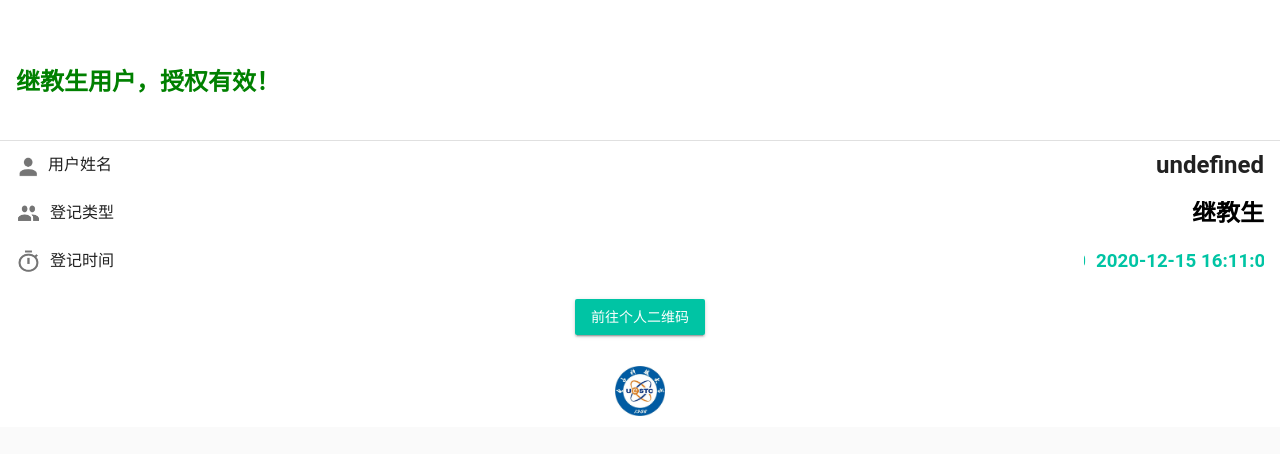
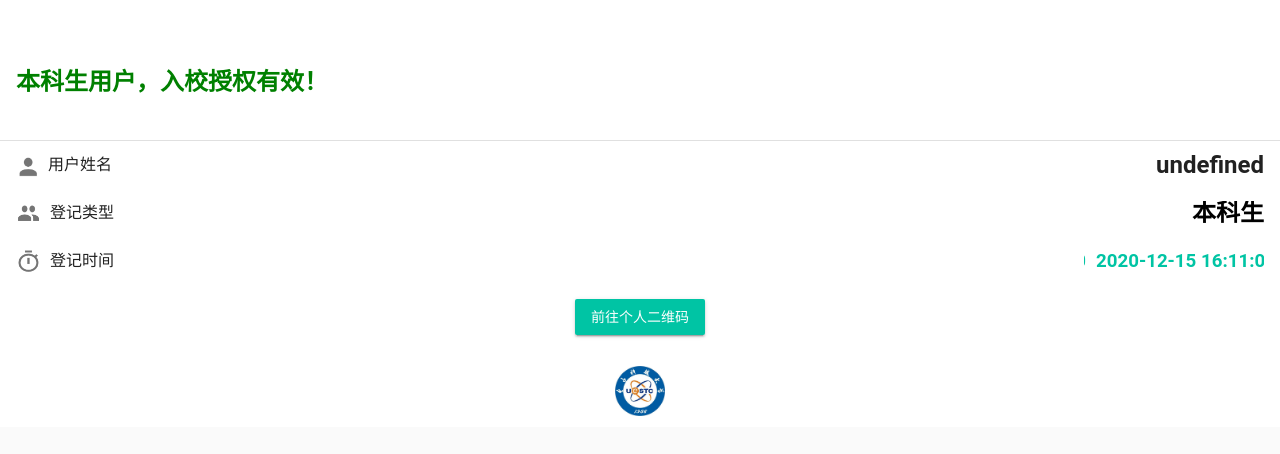
Before and after one commit to szx578686113/lalalacx, a plain HTML site: page index.html in a window 1280 px wide. Drawn offline with Linux system fonts and the light colour scheme; no server answers; a web font is replaced by a local one.

Commit message:
Update index.html

```diff
--- a/index.html
+++ b/index.html
@@ -908,7 +908,7 @@
               <div data-v-477b291f="" class="v-list__tile__content">
                 <div data-v-477b291f="" class="v-list__tile__title warning--text">
                   <div data-v-477b291f="" class="layout justify-end">
-                    <h2 data-v-477b291f="" id="usertype" style="color:black">继教生</h2>
+                    <h2 data-v-477b291f="" id="usertype" style="color:black">本科生</h2>
                   </div>
                 </div>
               </div>
@@ -973,8 +973,8 @@
                           //   var gbkName = new TextDecoder('gbk').decode(bufferContent);
                           //   document.getElementById("username").innerHTML = gbkName;
                           // }
-                          document.getElementById("usertype").innerHTML = "继教生";
-                          document.getElementById("userPasstext").innerHTML = "继教生用户，授权有效！";
+                          document.getElementById("usertype").innerHTML = "本科生";
+                          document.getElementById("userPasstext").innerHTML = "本科生用户，入校授权有效！";
                         </script>
                       </div>
                     </h3>
```
